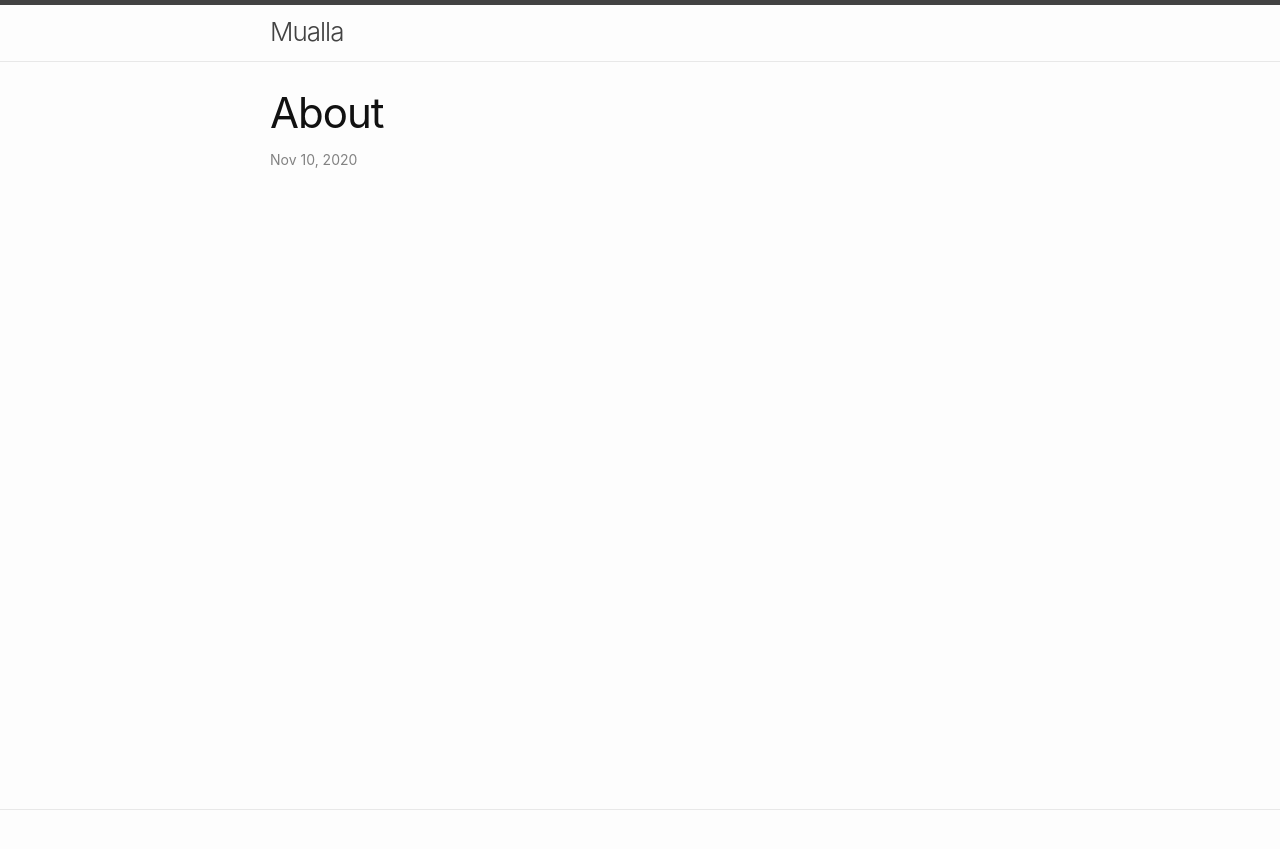
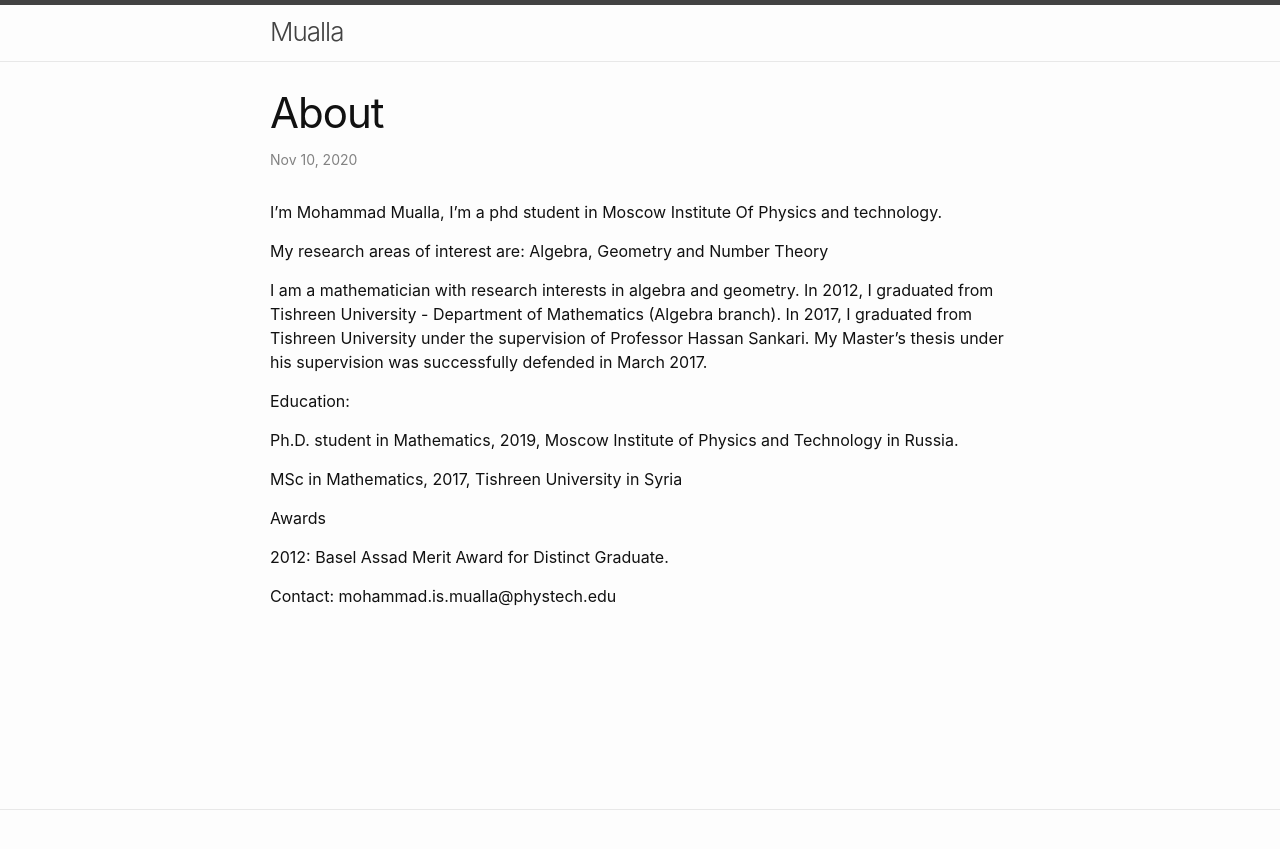
Before and after one commit to Mualla-M/mualla.xyz, a Jekyll site: the page built from _posts/2020-11-10-second-post.md, in a window 1280 px wide. Shown: the top 849 px of the page. Built offline with Jekyll 4.4.1, drawn with Linux system fonts in a browser that asks for light colours.

Commit message:
Update 2020-11-10-second-post.md

```diff
--- a/_posts/2020-11-10-second-post.md
+++ b/_posts/2020-11-10-second-post.md
@@ -2,3 +2,20 @@
 layout: post
 title:  "About"
 ---
+I'm Mohammad Mualla, I'm a phd student in Moscow Institute Of Physics and technology.
+
+My research areas of interest are: Algebra, Geometry and Number Theory
+
+I am a mathematician with research interests in algebra and geometry. In 2012, I graduated from Tishreen University - Department of Mathematics (Algebra branch). In 2017, I graduated from Tishreen University under the supervision of Professor Hassan Sankari. My Master's thesis under his supervision was successfully defended in March 2017.
+
+Education:
+
+Ph.D. student in Mathematics, 2019, Moscow Institute of Physics and Technology in Russia.
+
+MSc in Mathematics, 2017, Tishreen University in Syria
+
+Awards
+
+2012: Basel Assad Merit Award for Distinct Graduate.
+
+Contact: mohammad.is.mualla@phystech.edu
```
